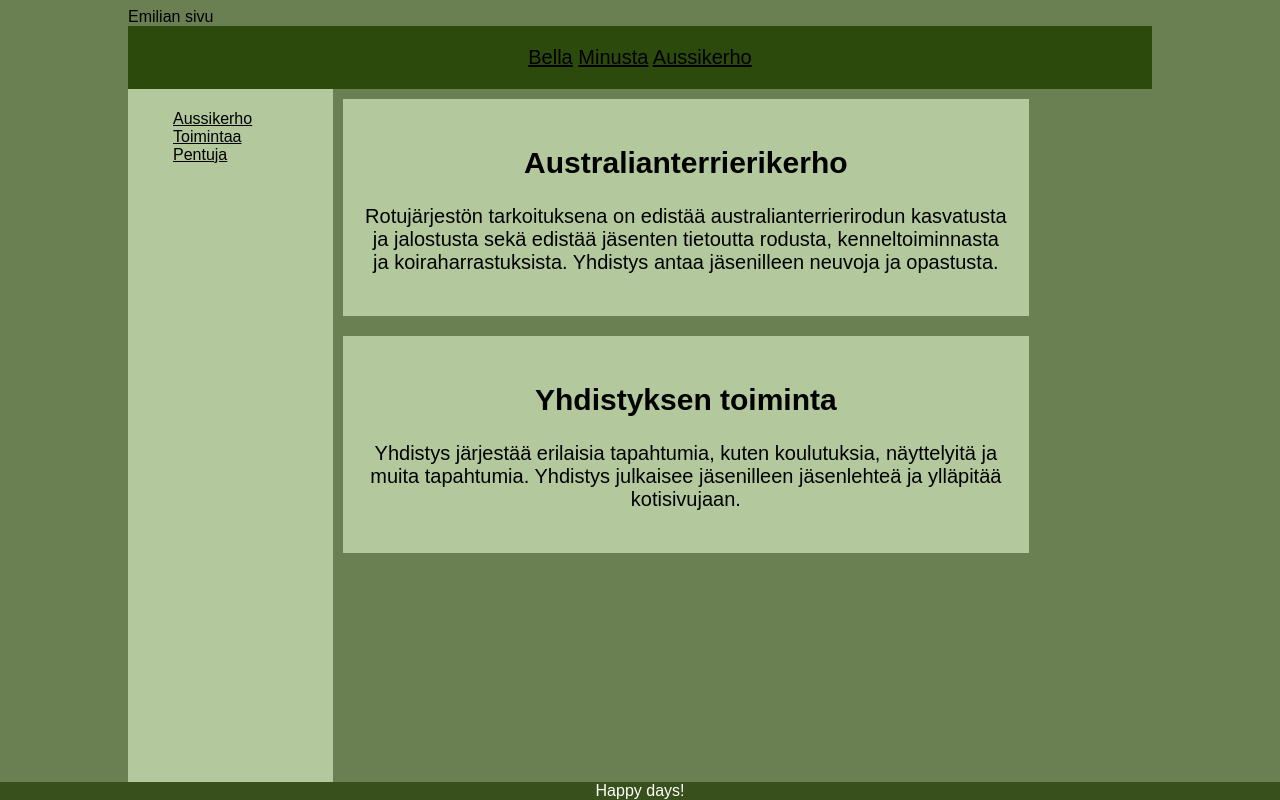
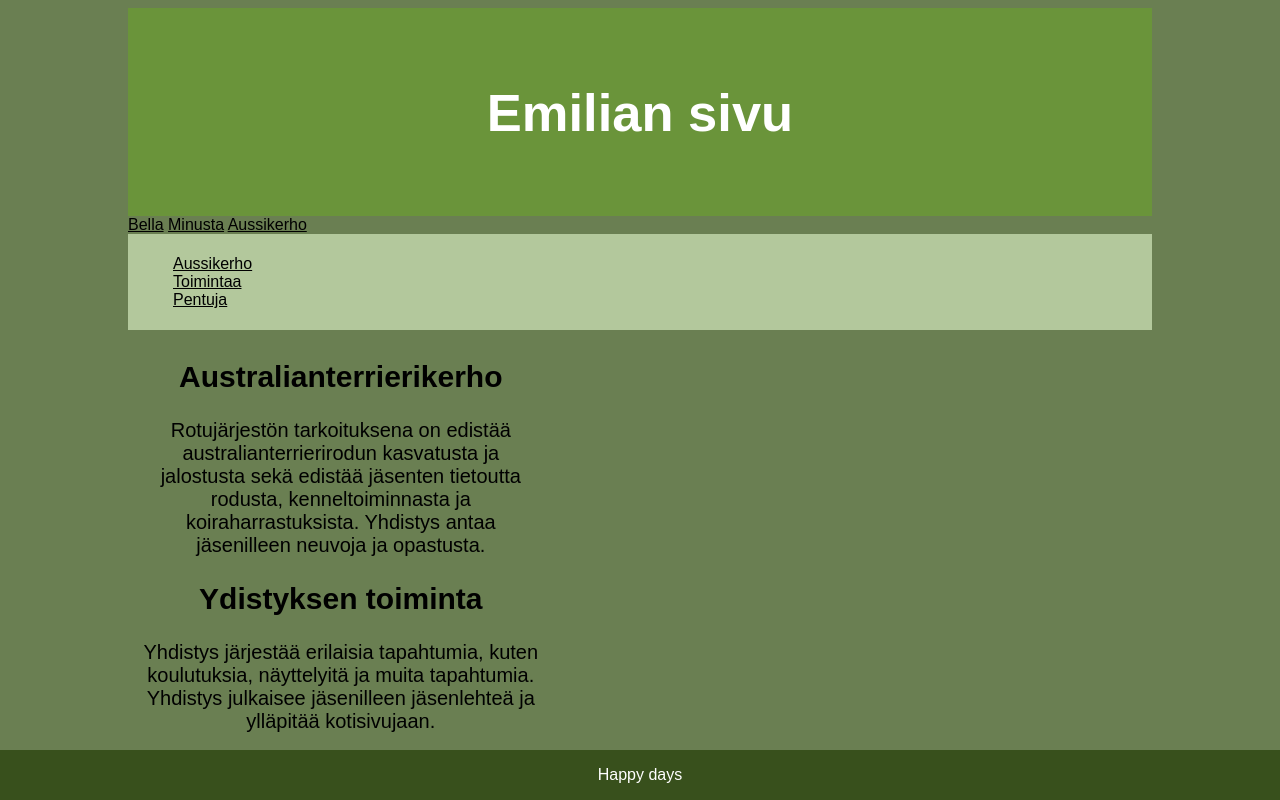
Before and after one commit to EmiliaAhti/EmiliaAhti.github.io, a plain HTML site: page third.html in a window 1280 px wide. Drawn offline with Linux system fonts and the light colour scheme.

Commit message:
Update third.html

```diff
--- a/third.html
+++ b/third.html
@@ -1,39 +1,45 @@
 <!DOCTYPE html>
 <html lang="fi">
 <head>
-    <meta charset="UTF-8">
-    <meta name="viewport" content="width=device-width, initial-scale=1.0">
-    <title>WS05 exercise</title>
+<title>WS06</title>
+<meta charset="utf-8">
+<meta name="viewport" content="width=device-width, initial-scale=1">
 <link rel="stylesheet" href="main.css">
 </head>
 <body>
-<div class="header">Emilian sivu</div>
-    <div id="nav">
+
+<header>
+  <h2>Emilian sivu</h2>
+</header>
+
+<div id="valikko">
   <a href="index.html">Bella</a>
   <a href="second.html">Minusta</a>
   <a href="third.html">Aussikerho</a>
 </div>
+
+<section>
   <div>
-        <div class="sidebar">
+    <nav id="navsivu3">
     <ul>
         <li><a href="https://australianterrierikerho.fi/" target="_blank">Aussikerho</a></li>
         <li><a href="https://australianterrierikerho.fi/toiminta/" target="_blank">Toimintaa</a></li>
         <li><a href="https://australianterrierikerho.fi/pentuja/" target="_blank">Pentuja</a></li>
     </ul>
+    </nav>
 </div>
-        <div class="main content">
-            <div class="row">
-                <div class="column">
+
+  <article id="asivu3">
     <h2>Australianterrierikerho</h2>
     <p>Rotujärjestön tarkoituksena on edistää australianterrierirodun kasvatusta ja jalostusta sekä edistää jäsenten tietoutta rodusta, kenneltoiminnasta ja koiraharrastuksista. Yhdistys antaa jäsenilleen neuvoja ja opastusta.</p>
-                </div>
-                <div class="column">
-                    <h2>Yhdistyksen toiminta</h2>
+    <h2>Ydistyksen toiminta</h2>
     <p>Yhdistys järjestää erilaisia tapahtumia, kuten koulutuksia, näyttelyitä ja muita tapahtumia. Yhdistys julkaisee jäsenilleen jäsenlehteä ja ylläpitää kotisivujaan.</p>
-                </div>
-            </div>
-    </div>
-</div>
-    <footer id="footer">Happy days!</footer>
+  </article>
+</section>
+
+<footer>
+  <p>Happy days</p>
+</footer>
+
 </body>
 </html>
```
Lines whose indentation alone changed are shown as unchanged.
